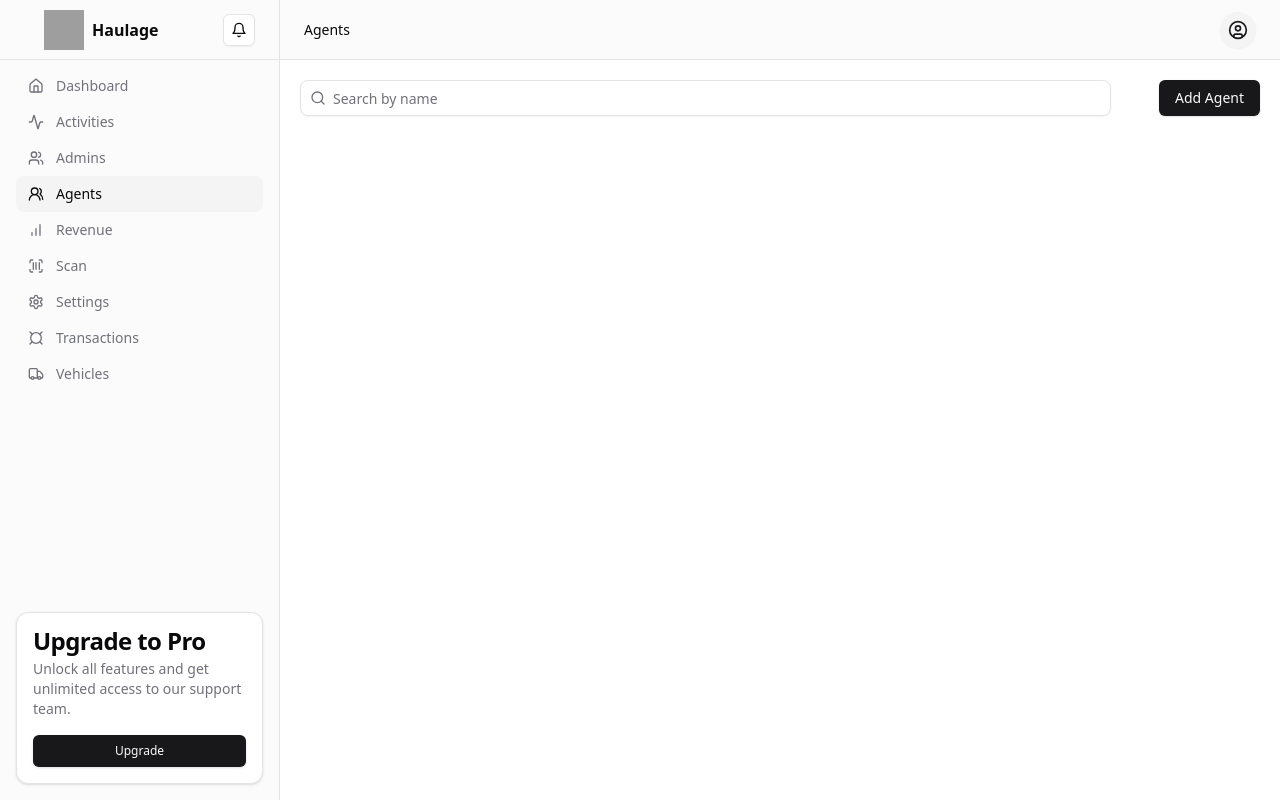
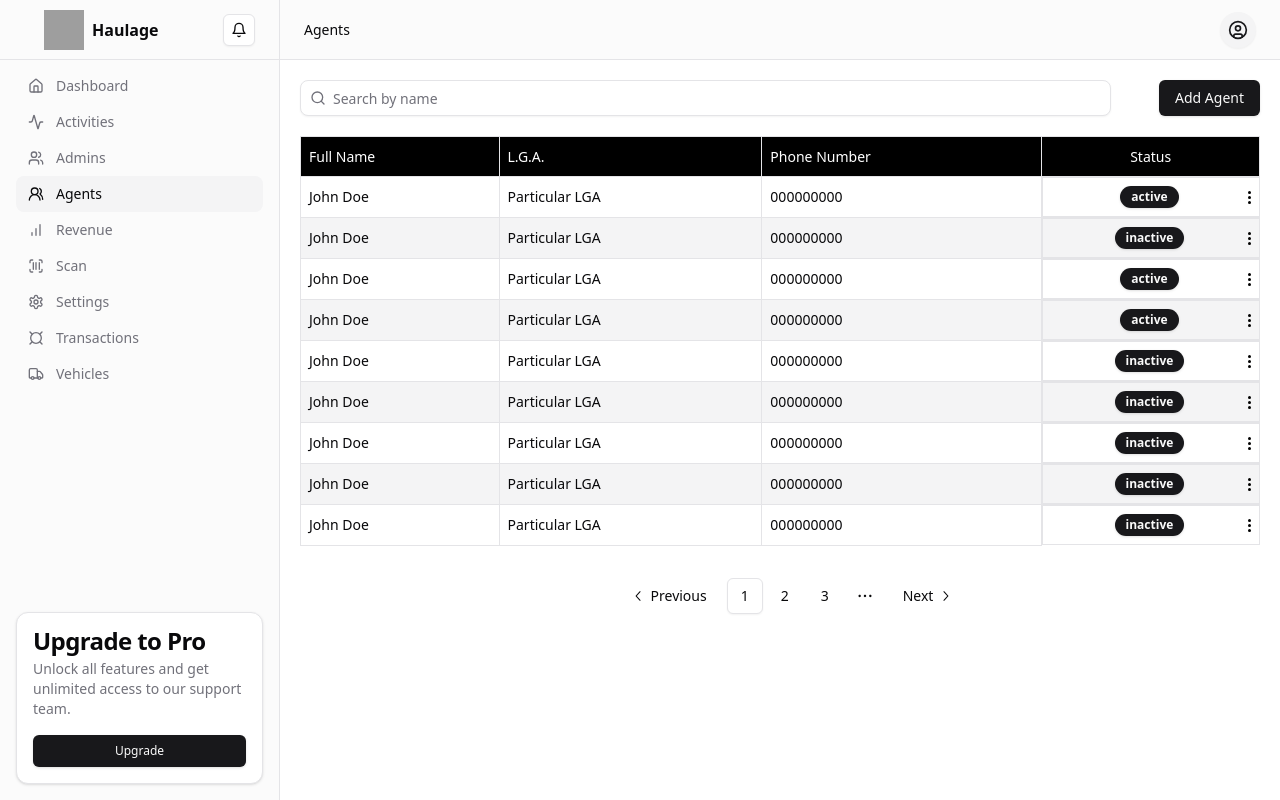
Before and after one commit to iisce/haulage, a Next.js app: page /agents in a window 1280 px wide. Built offline with nearby package versions, Linux system fonts and the light colour scheme; grey boxes are pictures that could not be loaded.

Commit message:
updating agent

```diff
--- /dev/null
+++ b/components/agents/agent-table.tsx
@@ -0,0 +1,160 @@
+"use client";
+
+import {
+  Table,
+  TableBody,
+  TableCell,
+  TableHead,
+  TableHeader,
+  TableRow,
+} from "@/components/ui/table";
+import Link from "next/link";
+import { Badge } from "../ui/badge";
+import {
+  DropdownMenu,
+  DropdownMenuContent,
+  DropdownMenuGroup,
+  DropdownMenuItem,
+  DropdownMenuTrigger,
+} from "../ui/dropdown-menu";
+import {
+  Pagination,
+  PaginationContent,
+  PaginationEllipsis,
+  PaginationItem,
+  PaginationLink,
+  PaginationNext,
+  PaginationPrevious,
+} from "@/components/ui/pagination";
+
+const AGENTLIST = [
+  {
+    fullname: "John Doe",
+    lga: "Particular LGA",
+    status: "active",
+    phoneno: "000000000",
+  },
+  {
+    fullname: "John Doe",
+    lga: "Particular LGA",
+    status: "inactive",
+    phoneno: "000000000",
+  },
+  {
+    fullname: "John Doe",
+    lga: "Particular LGA",
+    status: "active",
+    phoneno: "000000000",
+  },
+  {
+    fullname: "John Doe",
+    lga: "Particular LGA",
+    status: "active",
+    phoneno: "000000000",
+  },
+  {
+    fullname: "John Doe",
+    lga: "Particular LGA",
+    status: "inactive",
+    phoneno: "000000000",
+  },
+  {
+    fullname: "John Doe",
+    lga: "Particular LGA",
+    status: "inactive",
+    phoneno: "000000000",
+  },
+  {
+    fullname: "John Doe",
+    lga: "Particular LGA",
+    status: "inactive",
+    phoneno: "000000000",
+  },
+  {
+    fullname: "John Doe",
+    lga: "Particular LGA",
+    status: "inactive",
+    phoneno: "000000000",
+  },
+  {
+    fullname: "John Doe",
+    lga: "Particular LGA",
+    status: "inactive",
+    phoneno: "000000000",
+  },
+];
+
+export function AgentTable() {
+  return (
+    <>
+      <Table className="mt-[20px] w-full">
+        <TableHeader className="bg-black text-center text-white">
+          <TableRow>
+            <TableHead className="text-white ">Full Name</TableHead>
+            <TableHead className="text-white">L.G.A.</TableHead>
+            <TableHead className="text-white">Phone Number</TableHead>
+            <TableHead className="text-white text-center ">Status</TableHead>
+          </TableRow>
+        </TableHeader>
+        <TableBody>
+          {AGENTLIST.map((value, k) => (
+            <TableRow key={k}>
+              <TableCell className=" text-left font-medium">
+                {value.fullname}
+              </TableCell>
+              <TableCell className=" text-left">{value.lga}</TableCell>
+              <TableCell className=" text-left">{value.phoneno}</TableCell>
+              <TableCell className=" flex justify-between items-center text-left">
+                <Badge className=" mx-auto rounded-full">{value.status}</Badge>{" "}
+                <DropdownMenu>
+                  <DropdownMenuTrigger className=" cursor-pointer" asChild>
+                    <div className="flex gap-0.5 flex-col">
+                      <div className=" rounded-full bg-black w-[3px] h-[3px]"></div>
+                      <div className=" rounded-full bg-black w-[3px] h-[3px]"></div>
+                      <div className="rounded-full bg-black w-[3px] h-[3px]"></div>
+                    </div>
+                  </DropdownMenuTrigger>
+                  <DropdownMenuContent>
+                    <DropdownMenuGroup>
+                      <DropdownMenuItem>
+                        <Link href="" className="text-center">
+                          View Profile
+                        </Link>
+                      </DropdownMenuItem>
+                    </DropdownMenuGroup>
+                  </DropdownMenuContent>
+                </DropdownMenu>
+              </TableCell>
+            </TableRow>
+          ))}
+        </TableBody>
+      </Table>
+      <div className="">
+        <Pagination>
+          <PaginationContent>
+            <PaginationItem className=" list-none">
+              <PaginationPrevious href="/" />
+            </PaginationItem>
+            <PaginationItem className=" list-none">
+              <PaginationLink href="#" isActive>
+                1
+              </PaginationLink>
+            </PaginationItem>
+            <PaginationItem className=" list-none">
+              <PaginationLink href="#">2</PaginationLink>
+            </PaginationItem>
+            <PaginationItem className=" list-none">
+              <PaginationLink href="#">3</PaginationLink>
+            </PaginationItem>
+            <PaginationItem className=" list-none">
+              <PaginationEllipsis />
+            </PaginationItem>
+            <PaginationItem className=" list-none">
+              <PaginationNext href="#" />
+            </PaginationItem>
+          </PaginationContent>
+        </Pagination>
+      </div>
+    </>
+  );
+}
--- a/components/agents/all-agents.tsx
+++ b/components/agents/all-agents.tsx
@@ -2,15 +2,17 @@ import React from 'react'
 import { Table, TableBody, TableCaption, TableCell, TableHead, TableHeader, TableRow } from '../ui/table'
 import { Button } from '../ui/button'
 import Search from '../shared/search-component'
+import { AgentTable } from './agent-table'
 
 export const All_agents = () => {
   return (
     <>
-    <div>
-        <div className="flex gap-12 px-[20px] pt-[20px] w-full ">
+    <div className='px-[20px]'>
+        <div className="flex gap-12 pt-[20px] w-full ">
             <Search />
             <Button value={`Add Agent`}>Add Agent</Button>
         </div>
+        <AgentTable />
     </div>
     </>
   )
```
